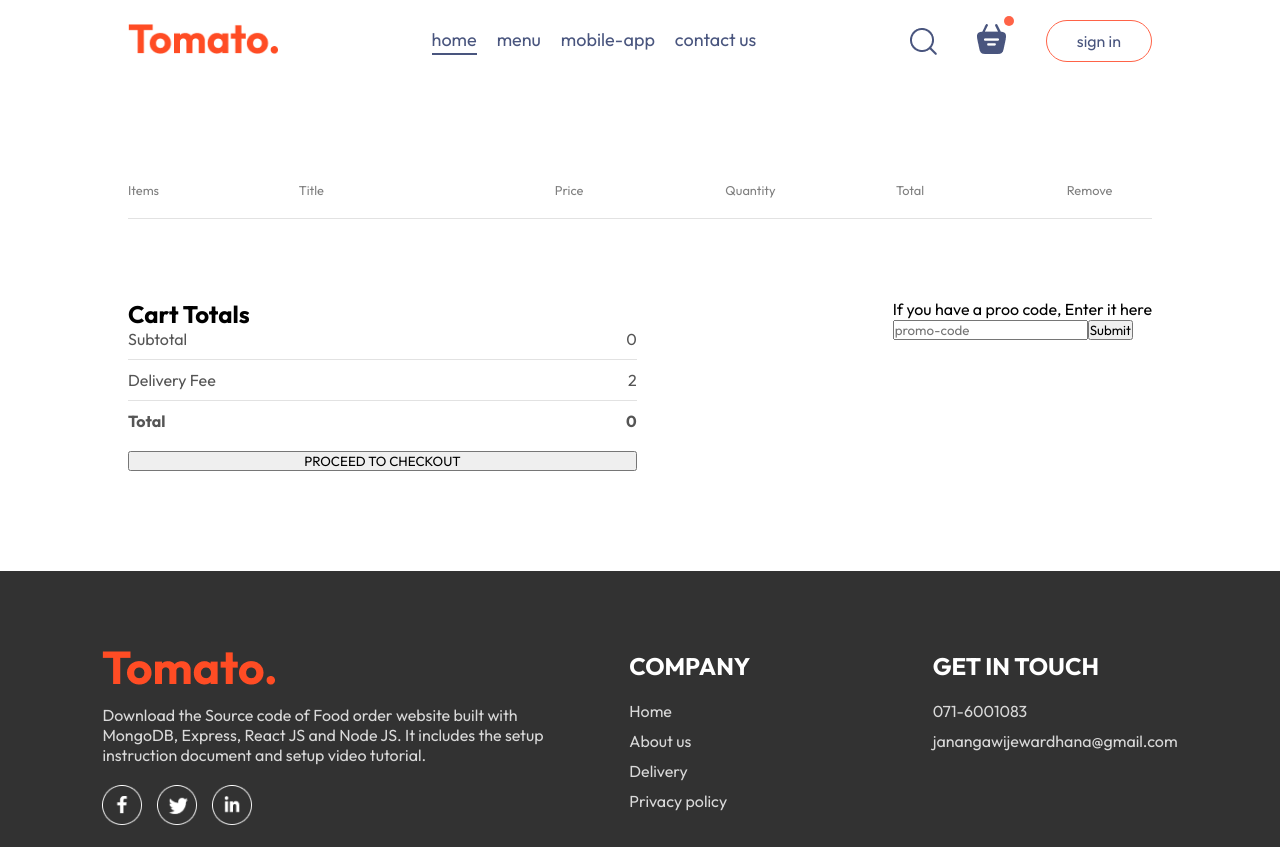
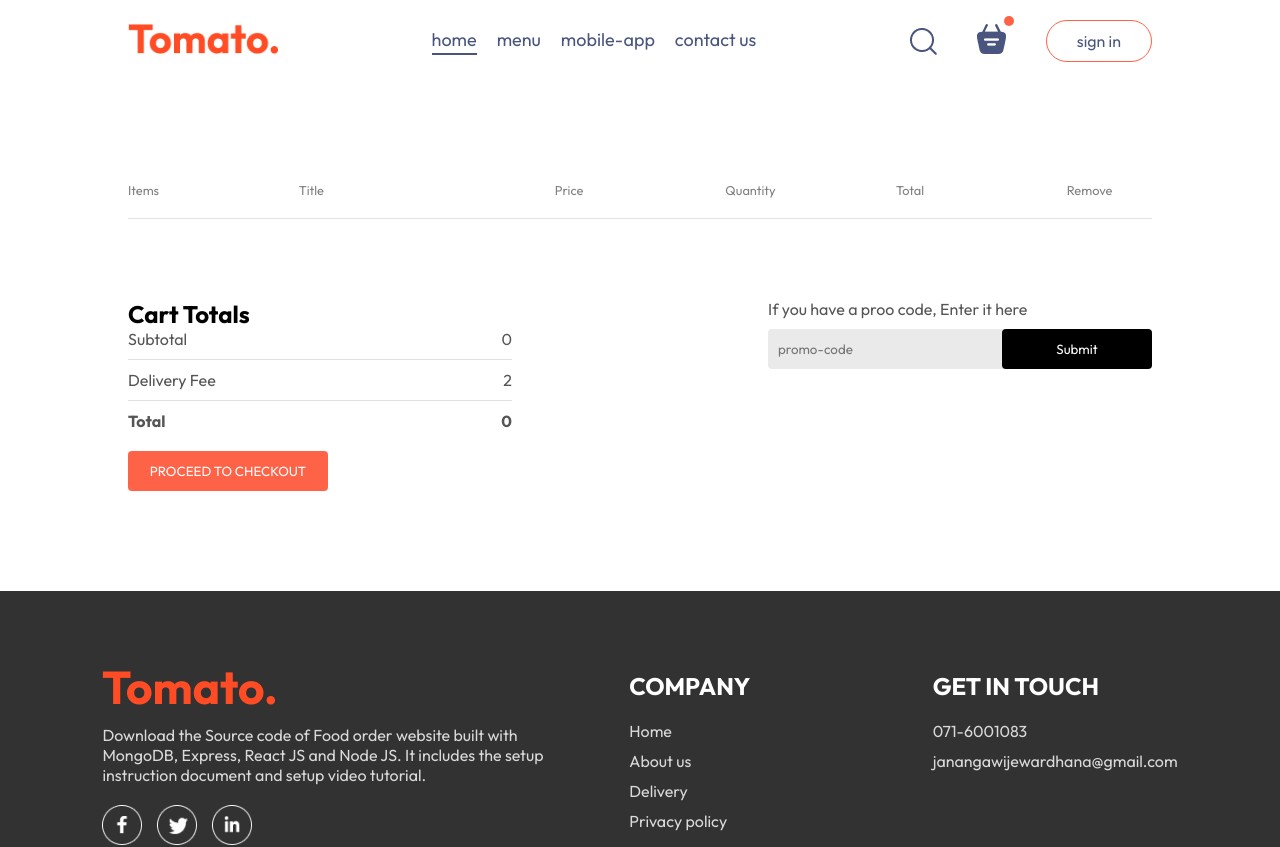
Before and after one commit to kjananga99/Food_Delivery_App, a React (Vite) app in the folder frontend/: page /cart in a window 1280 px wide. Shown: the top 847 px of the page. Built offline with nearby package versions, Linux system fonts and the light colour scheme.

Commit message:
update - Cart.css

```diff
--- a/frontend/src/pages/Cart/Cart.css
+++ b/frontend/src/pages/Cart/Cart.css
@@ -52,3 +52,46 @@
 .cart-total hr{
     margin: 10px 0px;
 }
+
+.cart-total button{
+    border: none;
+    color: white;
+    background-color: tomato;
+    width: max(15vw,200px);
+    padding: 12px 0px;
+    border-radius: 4px;
+    cursor: pointer;
+}
+
+.cart-promocode{
+    flex: 1;
+}
+
+.cart-promocode p{
+    color: #555;
+}
+
+.cart-promocode-input{
+    margin-top: 10px;
+    display: flex;
+    justify-content: space-between;
+    align-items: center;
+    background-color: #eaeaea;
+    border-radius: 4px;
+}
+
+.cart-promocode-input input{
+    background: transparent;
+    border: none;
+    outline: none;
+    padding-left: 10px;
+}
+
+.cart-promocode-input button{
+    width: max(10vw,150px);
+    padding: 12px 5px;
+    background-color: black;
+    border: none;
+    color: white;
+    border-radius: 4px;
+}
```
